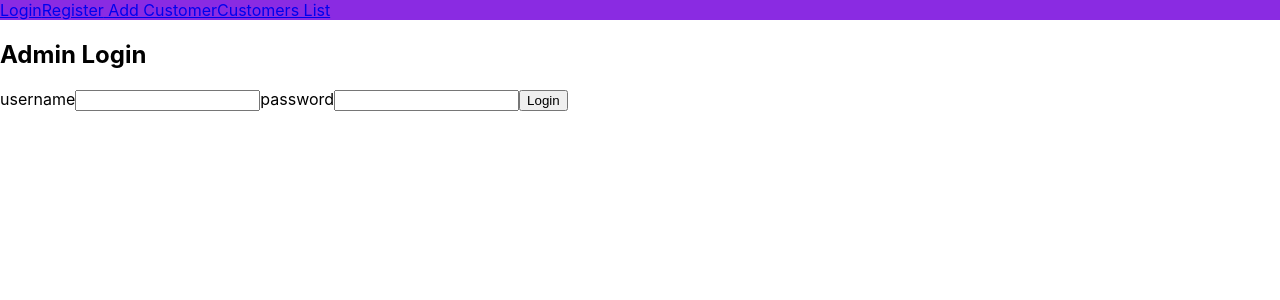
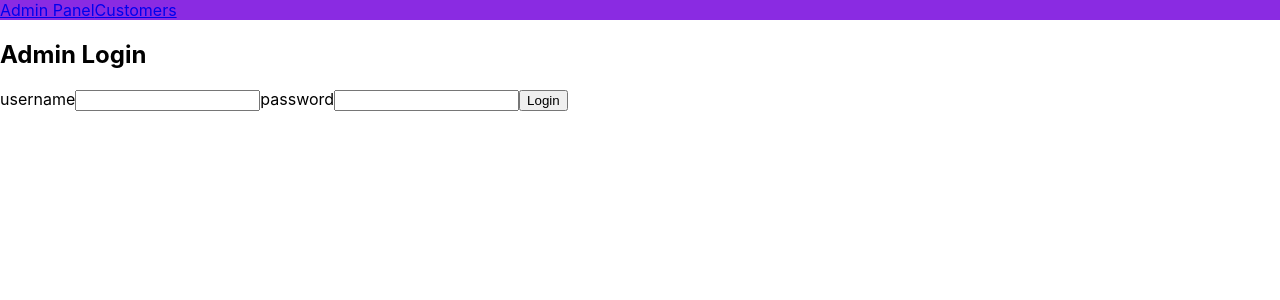
Before and after one commit to hellobarkauskas/final-project-frontend, a React (Create React App) app: page /login in a window 1280 px wide. Shown: the top 300 px of the page. Built offline with nearby package versions, Linux system fonts and the light colour scheme.

Commit message:
updated header layout component with new routes

```diff
--- a/src/components/HeaderLayoutComponent.jsx
+++ b/src/components/HeaderLayoutComponent.jsx
@@ -5,10 +5,12 @@ function HeaderLayoutComponent() {
 
   return (
     <header className='header-container'>
-      <Link to='/login'>Login</Link>
+      <Link to='/'>Admin Panel</Link>
+      {/* <Link to='/login'>Login</Link>
       <Link to='/register'>Register</Link>
       <Link to='/add'> Add Customer</Link>
-      <Link to='/'>Customers List</Link>
+      <Link to='/customers'>Customers List</Link> */}
+      <Link to='/customers'>Customers</Link>
     </header>
   )
 }
```
